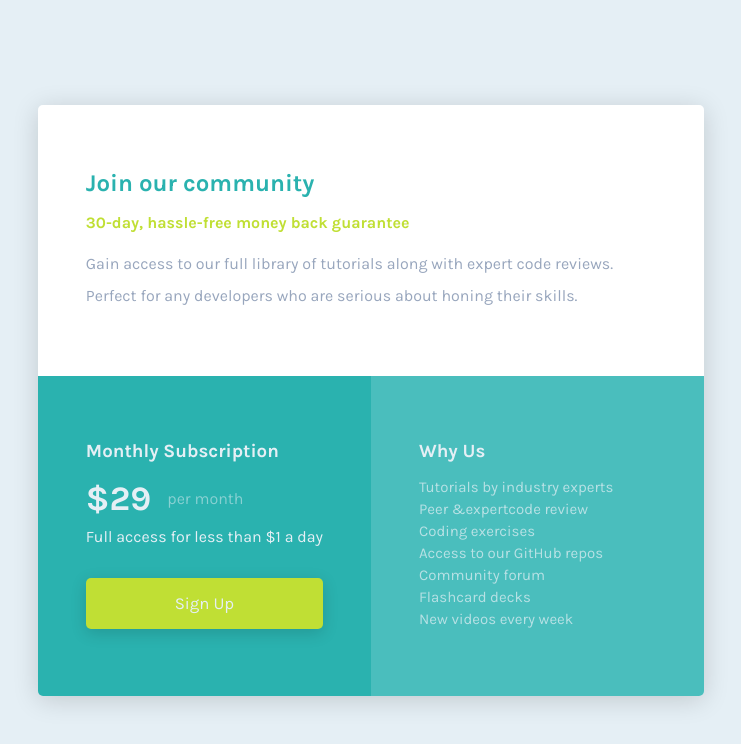
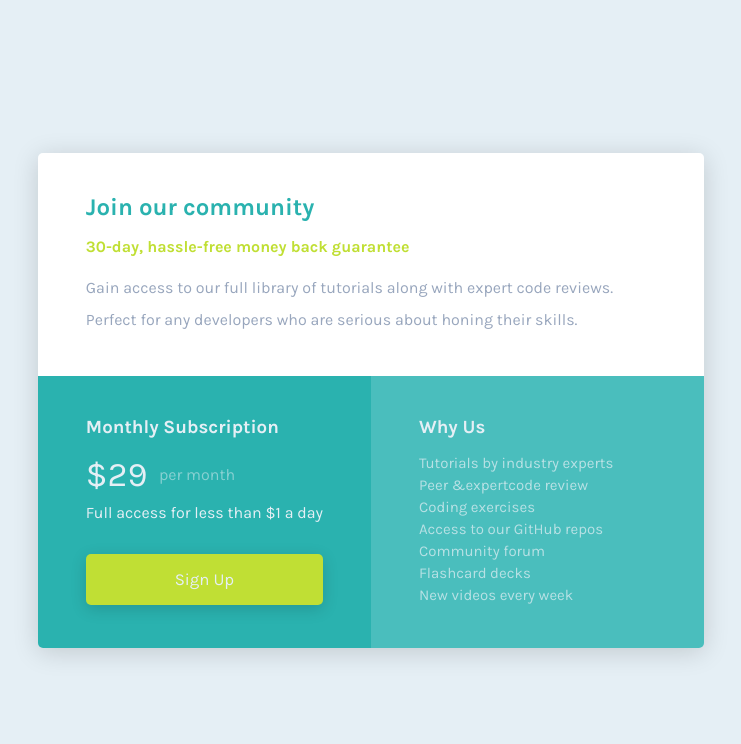
Before and after one commit to saakarg/S, a plain HTML site: page index.html in a window 1280 px wide. Shown: the whole page, without its empty margins (269-1010 px from the left). Drawn offline with Linux system fonts and the light colour scheme.

Commit message:
Made some little tweaks in: Index.html & Style.css

```diff
--- a/assets/style.scss
+++ b/assets/style.scss
@@ -65,15 +65,15 @@ body {
     .mid_container {
       background-color: $cyan;
 
-      .price {
+      .price p {
         display: flex;
         justify-content: flex-start;
         align-items: center;
-        gap: 1rem;
         margin-bottom: 0.5rem;
 
-        h2 {
+        .price_highlight {
           font-size: 2.15rem;
+          margin-right: 0.725rem;
         }
 
         .pm {
@@ -87,7 +87,11 @@ body {
 
       .signup_btn {
         width: 100%;
+        text-decoration: none;
         padding: 1rem;
+        display: flex;
+        justify-content: center;
+        align-items: center;
         background-color: $brightYellow;
         border-radius: 5px;
         outline: none;
@@ -125,7 +129,7 @@ body {
     .top_container,
     .mid_container,
     .bottom_container {
-      padding: 4rem 3rem;
+      padding: 2.5rem 3rem;
     }
 
     .top_container {
--- a/index.html
+++ b/index.html
@@ -31,11 +31,13 @@
           <div class="mid_container">
             <h3 class="heading">Monthly Subscription</h3>
             <div class="price">
-              <h2>&dollar;29</h2>
-              <span class="pm">per month</span>
+              <p>
+                <span class="price_highlight">&dollar;29</span>
+                <span class="pm">per month</span>
+              </p>
             </div>
             <p>Full access for less than &dollar;1 a day</p>
-            <button class="signup_btn">Sign Up</button>
+            <a href="./index.html" class="signup_btn">Sign Up</a>
           </div>
 
           <div class="bottom_container">
```
Also changed, not shown: assets/style.css, 1 other file.
